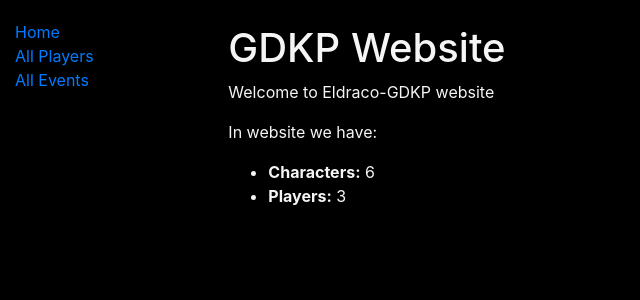
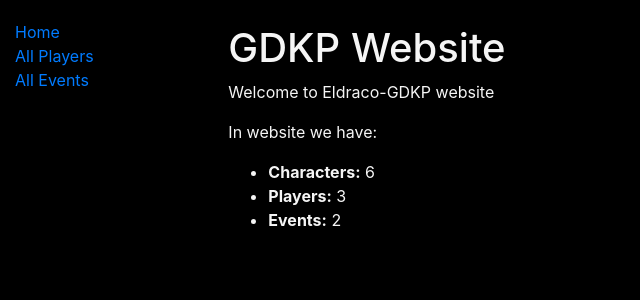
Before and after one commit to DeividasZaremba/GDKP-site, a Django app: page /library/ in a window 1280 px wide. Shown: the top 300 px of the page, without its empty margins (0-640 px from the left). Run offline with Django 4.2, Linux system fonts and the light colour scheme; data comes from the database, SQL or seed files in the repository; both versions use the stored data as it was after the commit; some libraries are stand-ins or nearby versions.

Commit message:
updated char model and added events into index

```diff
--- a/library/admin.py
+++ b/library/admin.py
@@ -6,9 +6,11 @@ from .models import WowChar, WowClass, WowPlayer, WowSpec, CharInstance, EventRe
 
 class WowCharInline(admin.TabularInline):
     model = WowChar
+    extra = 0
 
 class WowPlayerAdmin(admin.ModelAdmin):
     inlines = [WowCharInline]
+    search_fields = ('id', 'nickname')
 
 admin.site.register(WowChar)
 admin.site.register(WowSpec)
--- a/library/models.py
+++ b/library/models.py
@@ -50,7 +50,6 @@ class WowPlayer(models.Model):
     '''Model representing the player'''
     nickname = models.CharField('Nickname', max_length=30)
     description = models.TextField('About you', max_length=2000, default='')
-
     gold = models.IntegerField('How thick is your wallet', null=True)
 
     @property
--- a/library/templates/index.html
+++ b/library/templates/index.html
@@ -7,5 +7,6 @@
   <ul>
     <li><strong>Characters:</strong> {{ num_chars }}</li>
     <li><strong>Players:</strong> {{ num_players }}</li>
+    <li><strong>Events:</strong> {{ num_events }}</li>
   </ul>
 {% endblock %}
--- a/library/views.py
+++ b/library/views.py
@@ -8,10 +8,12 @@ from django.views import generic
 def index(request):
     num_chars = WowChar.objects.all().count()
     num_players = WowPlayer.objects.count()
+    num_events = EventRegistration.objects.all().count()
 
     context = {
         'num_chars': num_chars,
         'num_players': num_players,
+        'num_events': num_events,
     }
 
     return render(request, 'index.html', context=context)
```
Also changed, not shown: db.sqlite3.
